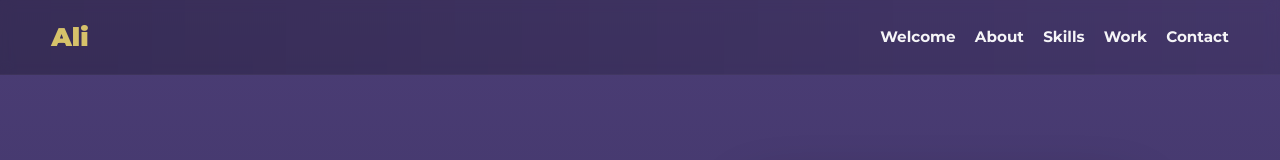
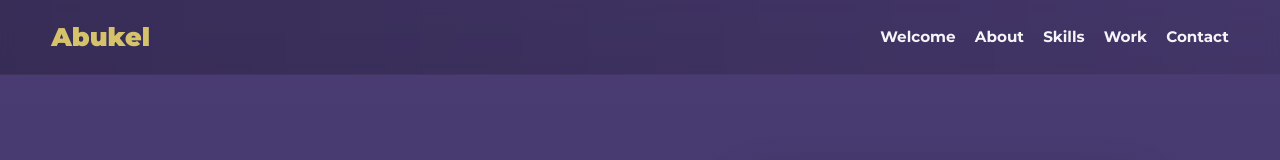
Before and after one commit to ali-abukel/email-website, a website: page public/index.html in a window 1280 px wide. Shown: the top 160 px of the page. Drawn offline with Linux system fonts and the light colour scheme.

Commit message:
Update index.html

```diff
--- a/public/index.html
+++ b/public/index.html
@@ -11,7 +11,7 @@
   <header class="site-header">
     <div class="container header-inner">
       <div class="logo">
-        <a href="#"><span class="logo-script">Ali</span></a>
+        <a href="#"><span class="logo-script">Abukel</span></a>
       </div>
       <nav class="nav">
         <ul class="nav-links">
```
